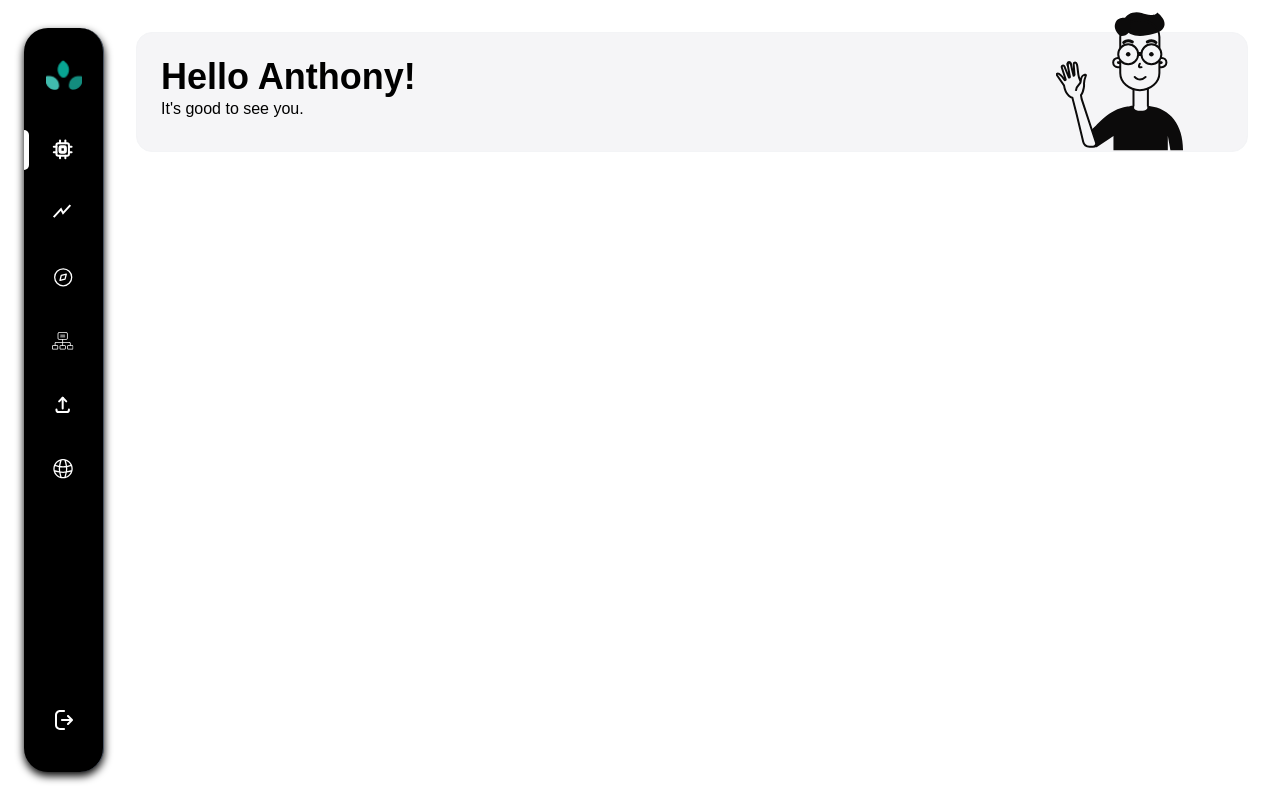
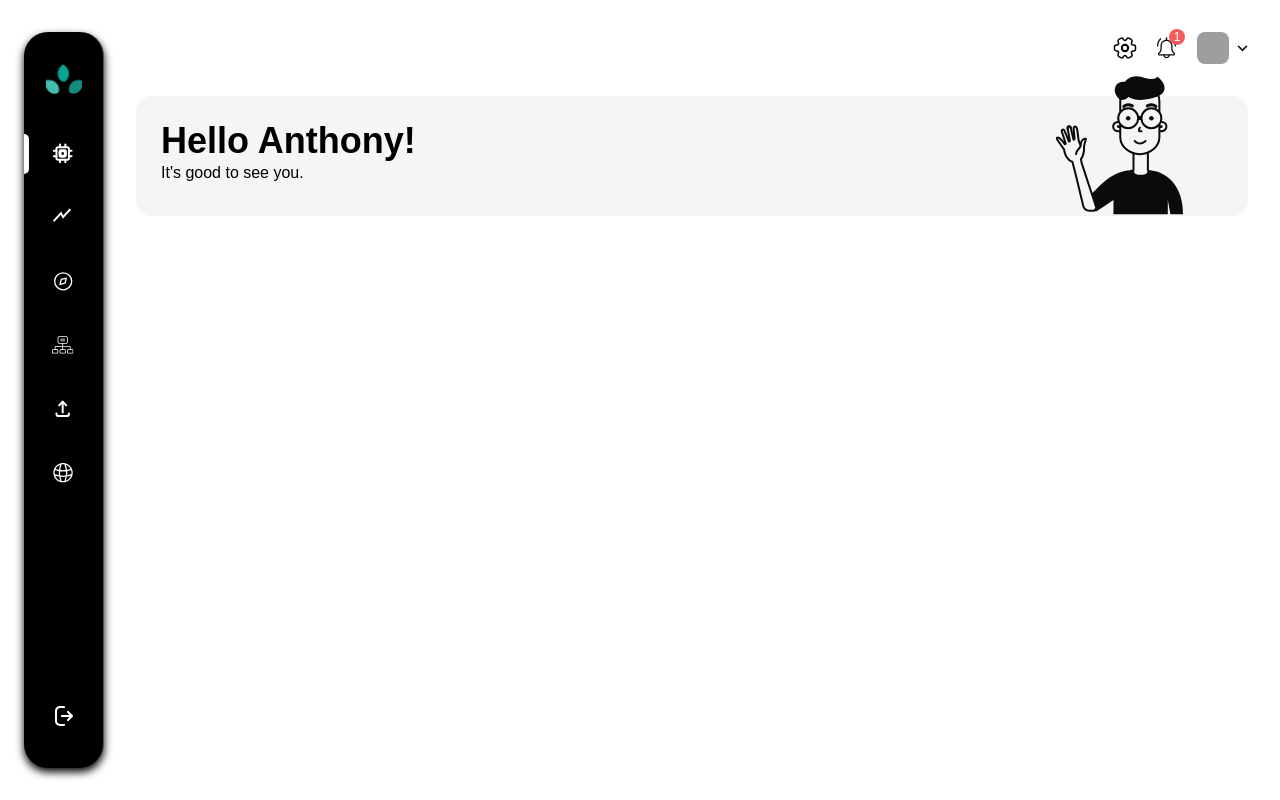
Before and after one commit to AurelianSpodarec/private-exopods-v2, a React (Vite) app: page / in a window 1280 px wide. Built offline with nearby package versions, Linux system fonts and the light colour scheme; grey boxes are pictures that could not be loaded.

Commit message:
feat: Added Header and updated few layout bits

```diff
--- a/src/views/pages/Layout.tsx
+++ b/src/views/pages/Layout.tsx
@@ -2,6 +2,7 @@ import { BrowserRouter } from "react-router-dom";
 
 import CustomRoutes from "config/CustomRoutes";
 import Navigation from "./_components/Navigation/Navigation";
+import Header from "./_components/Header/Header";
 
 
 function Layout() {
@@ -14,9 +15,9 @@ function Layout() {
 
                 <Navigation />
 
-                <div className={`flex pl-[104px] flex-col h-full relative`}>
+                <div className={`flex pl-[104px] flex-col h-full relative mt-8`}>
 
-                    {/* Header */}
+                    <Header />
                     <main className="h-full w-full">
                         <CustomRoutes />
                     </main>
--- /dev/null
+++ b/src/views/pages/_components/Header/Header.tsx
@@ -0,0 +1,61 @@
+import Container from "layout/Container";
+
+function Header() {
+    return (
+        <header>
+        <Container className="py-0">
+        <div className="flex">
+
+
+            <div>
+
+            </div>
+
+            <div className="ml-auto">
+            <div className="flex items-center space-x-5">
+
+                <button>
+                    <span className="sr-only">Settings</span>
+                    <svg xmlns="http://www.w3.org/2000/svg" width="24" height="22" viewBox="0 0 24 22" fill="none">
+                        <path d="M11.9946 14.1483C13.7335 14.1483 15.143 12.7387 15.143 10.9999C15.143 9.26098 13.7335 7.85143 11.9946 7.85143C10.2557 7.85143 8.84619 9.26098 8.84619 10.9999C8.84619 12.7387 10.2557 14.1483 11.9946 14.1483Z" stroke="black" stroke-width="2" stroke-miterlimit="10" stroke-linecap="round" stroke-linejoin="round"/>
+                    <path d="M1.5 11.9235V10.0765C1.5 8.98502 2.39205 8.08247 3.494 8.08247C5.39355 8.08247 6.17017 6.73914 5.21514 5.09146C4.66942 4.14694 4.99475 2.91905 5.94978 2.37332L7.76537 1.33434C8.59445 0.841089 9.66492 1.13494 10.1582 1.96403L10.2736 2.16343C11.2181 3.8111 12.7714 3.8111 13.7264 2.16343L13.8418 1.96403C14.3351 1.13494 15.4055 0.841089 16.2346 1.33434L18.0502 2.37332C19.0052 2.91905 19.3306 4.14694 18.7849 5.09146C17.8298 6.73914 18.6064 8.08247 20.506 8.08247C21.5975 8.08247 22.5 8.97452 22.5 10.0765V11.9235C22.5 13.015 21.6079 13.9175 20.506 13.9175C18.6064 13.9175 17.8298 15.2609 18.7849 16.9086C19.3306 17.8636 19.0052 19.081 18.0502 19.6267L16.2346 20.6657C15.4055 21.1589 14.3351 20.8651 13.8418 20.036L13.7264 19.8366C12.7819 18.1889 11.2286 18.1889 10.2736 19.8366L10.1582 20.036C9.66492 20.8651 8.59445 21.1589 7.76537 20.6657L5.94978 19.6267C4.99475 19.081 4.66942 17.8531 5.21514 16.9086C6.17017 15.2609 5.39355 13.9175 3.494 13.9175C2.39205 13.9175 1.5 13.015 1.5 11.9235Z" stroke="black" stroke-width="1.5" stroke-miterlimit="10" stroke-linecap="round" stroke-linejoin="round"/>
+                    </svg>
+                </button>
+
+                <button>
+                    <div className="relative">
+                        <div className="absolute rounded-full bg-[#F45B5B] h-4 w-4 z-10 -right-2 -top-2">
+                        <div className="flex items-center align-middle w-full">
+                            <span className="block w-full text-xs text-white">1</span>
+                        </div>
+                        </div>
+                        <span className="sr-only">Notification</span>
+                        <svg xmlns="http://www.w3.org/2000/svg" width="20" height="22" viewBox="0 0 20 22" fill="none">
+                            <path d="M18.3566 9.59393C17.9989 9.59393 17.7087 9.29986 17.7087 8.93753C17.7087 6.42395 16.743 4.0618 14.9894 2.28427C14.7363 2.02786 14.7363 1.61216 14.9894 1.35576C15.2424 1.09935 15.6527 1.09935 15.906 1.35576C17.904 3.38089 19.0045 6.07395 19.0045 8.93753C19.0045 9.29986 18.7142 9.59393 18.3566 9.59393V9.59393Z" fill="#0C0B0B"/>
+                            <path d="M0.64788 9.59389C0.290249 9.59389 0 9.29982 0 8.93749C0 6.07391 1.10057 3.38085 3.09941 1.35652C3.35249 1.10011 3.76295 1.10011 4.01603 1.35652C4.26911 1.61293 4.26911 2.02878 4.01603 2.28519C2.26157 4.06177 1.29576 6.42391 1.29576 8.93749C1.29576 9.29982 1.00551 9.59389 0.64788 9.59389Z" fill="#0C0B0B"/>
+                            <path d="M9.50234 21.1904C7.71592 21.1904 6.26294 19.7183 6.26294 17.9084C6.26294 17.5461 6.55319 17.252 6.91082 17.252C7.26845 17.252 7.5587 17.5461 7.5587 17.9084C7.5587 18.9946 8.43024 19.8776 9.50234 19.8776C10.5743 19.8776 11.446 18.9946 11.446 17.9084C11.446 17.5461 11.7362 17.252 12.0939 17.252C12.4515 17.252 12.7417 17.5461 12.7417 17.9084C12.7417 19.7183 11.2888 21.1904 9.50234 21.1904V21.1904Z" fill="#0C0B0B"/>
+                            <path d="M16.6285 18.5647H2.37511C1.54137 18.5647 0.863281 17.8777 0.863281 17.0332C0.863281 16.5849 1.05594 16.1606 1.39206 15.8691C2.70585 14.7444 3.4548 13.1097 3.4548 11.3777V8.93747C3.4548 5.55932 6.16732 2.81113 9.50178 2.81113C12.8361 2.81113 15.5486 5.55932 15.5486 8.93747V11.3777C15.5486 13.1097 16.2976 14.7444 17.6028 15.863C17.9475 16.1606 18.1401 16.5849 18.1401 17.0332C18.1401 17.8777 17.462 18.5647 16.6285 18.5647V18.5647ZM9.50178 4.12393C6.88163 4.12393 4.75056 6.28303 4.75056 8.93747V11.3777C4.75056 13.4964 3.8341 15.4971 2.23686 16.8651C2.20665 16.8914 2.15904 16.9457 2.15904 17.0332C2.15904 17.1521 2.25758 17.2519 2.37511 17.2519H16.6285C16.7458 17.2519 16.8444 17.1521 16.8444 17.0332C16.8444 16.9457 16.7969 16.8914 16.7683 16.8668C15.1693 15.4971 14.2528 13.4964 14.2528 11.3777V8.93747C14.2528 6.28303 12.1218 4.12393 9.50178 4.12393V4.12393Z" fill="#0C0B0B"/>
+                            <path d="M9.50213 4.12385C9.1445 4.12385 8.85425 3.82979 8.85425 3.46745V0.841855C8.85425 0.479521 9.1445 0.185455 9.50213 0.185455C9.85976 0.185455 10.15 0.479521 10.15 0.841855V3.46745C10.15 3.82979 9.85976 4.12385 9.50213 4.12385Z" fill="#0C0B0B"/>
+                        </svg>
+                    </div>
+                </button>
+
+                <button>
+                <div className="flex items-center space-x-2">
+                    <img className="rounded-lg object-fit h-8 w-8" src="https://i.postimg.cc/28CFQ6MZ/image-13.png" alt="Profile" />
+                    <svg xmlns="http://www.w3.org/2000/svg" width="11" height="7" viewBox="0 0 11 7" fill="none">
+                        <path d="M5.93002 5.76746L9.82191 1.86436C10.0594 1.62622 10.0594 1.24001 9.82191 1.00187C9.58441 0.76368 9.1994 0.76368 8.9619 1.00187L6.10812 3.86387C6.10812 3.86387 5.82095 4.1864 5.50233 4.17963C5.19136 4.17303 4.8919 3.86387 4.8919 3.86387L2.03812 1.00196C1.80062 0.763777 1.41562 0.763777 1.17811 1.00196C1.05946 1.12101 1.00001 1.27713 1.00001 1.43321C1.00001 1.58928 1.05946 1.74536 1.17811 1.86445L5.07001 5.76746C5.30751 6.00565 5.69251 6.00565 5.93002 5.76746Z" fill="#0C0B0B" stroke="#0C0B0B" stroke-width="0.5"/>
+                    </svg>
+                </div>
+                </button>
+
+            </div>
+            </div>
+
+        </div>
+        </Container>
+        </header>
+    )
+}
+
+export default Header;
--- a/src/views/pages/_components/Navigation/Navigation.tsx
+++ b/src/views/pages/_components/Navigation/Navigation.tsx
@@ -11,7 +11,7 @@ function Navigation() {
 
     return (
         <nav className={`
-                fixed left-6 top-7 bottom-7
+                fixed left-6 top-8 bottom-8
                 h-window w-[80px]
                 rounded-3xl z-30 bg-black
                 border-r border-r-gray-600
```
